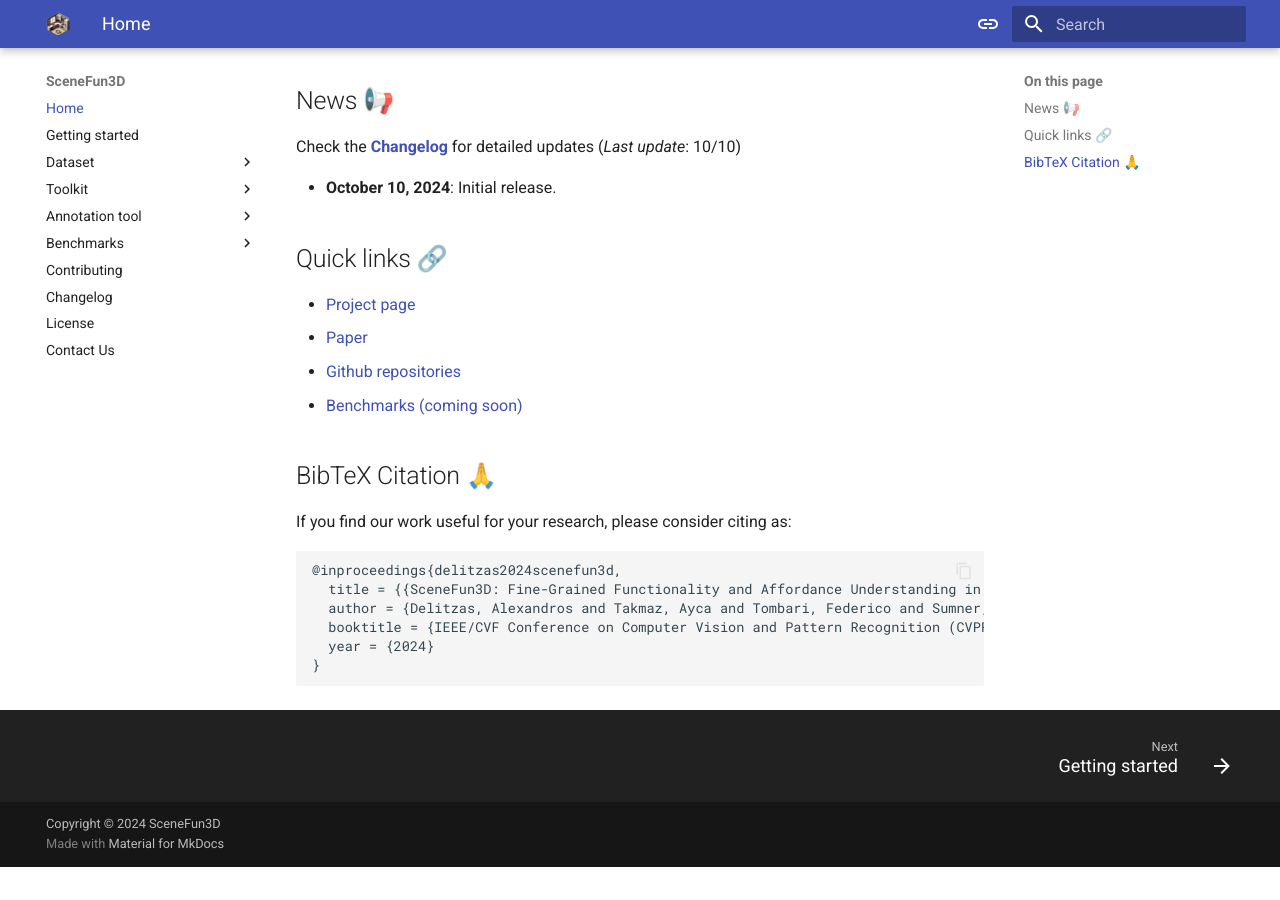
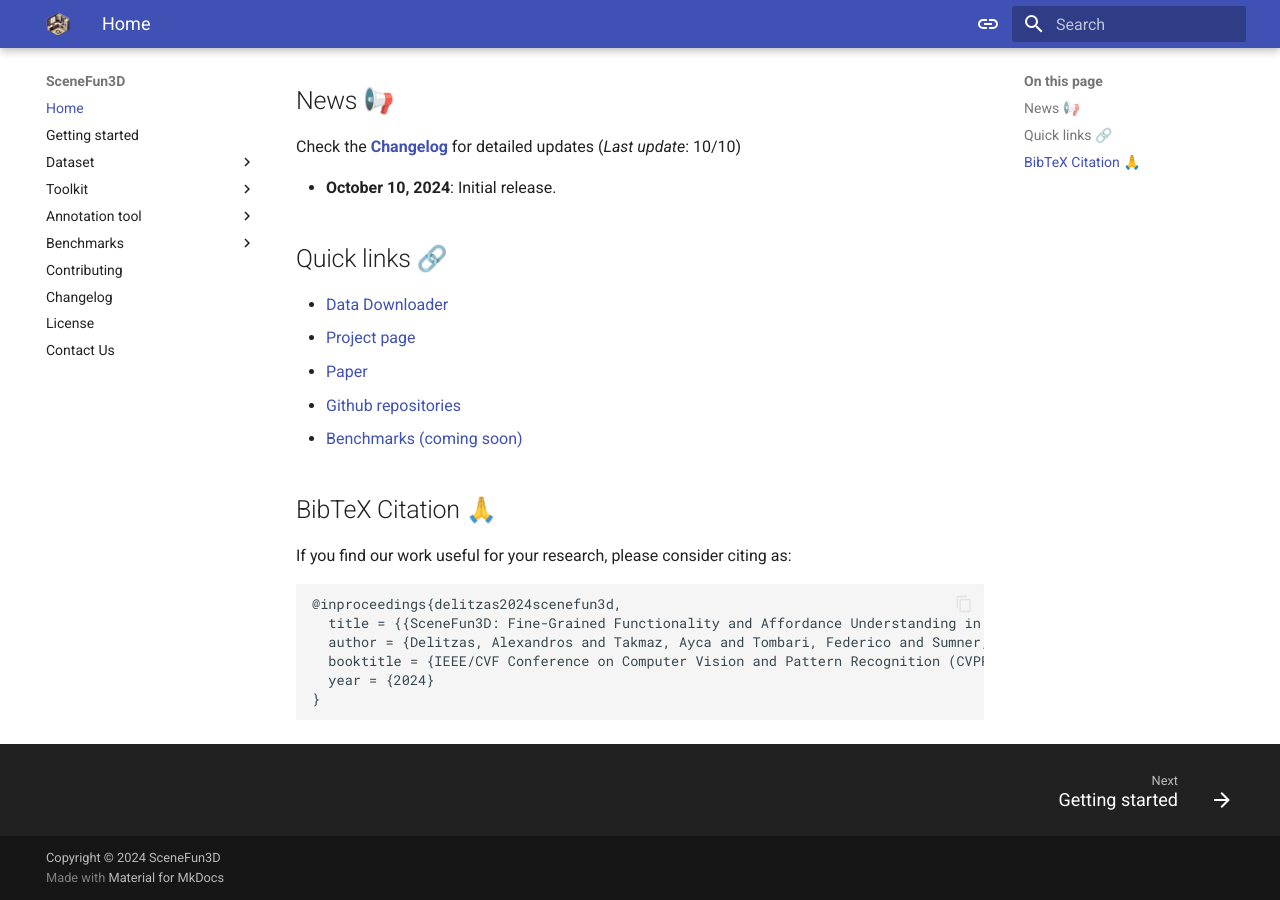
Before and after one commit to SceneFun3D/documentation, an MkDocs documentation site: the page built from docs/index.md, in a window 1280 px wide and 900 px high, scrolled down 1031 px. Built offline with MkDocs 1.6.1 and Material for MkDocs 9.7.7, drawn with Linux system fonts in a browser that asks for light colours; before the commit the page ends 1898 px from its top, so only the background shows below that.

Commit message:
Update index.md

```diff
--- a/docs/index.md
+++ b/docs/index.md
@@ -43,7 +43,7 @@ Check the [**Changelog**](site:changelog) for detailed updates (*Last update*: 1
 - **October 10, 2024**: Initial release.
 
 ## Quick links 🔗
-
+* <a href="https://scenefun3d.github.io/documentation/toolkit/data-downloader/" target="_blank">Data Downloader</a>
 * <a href="https://scenefun3d.github.io" target="_blank">Project page</a>
 * <a href="https://alexdelitzas.github.io/assets/pdf/SceneFun3D.pdf" target="_blank">Paper</a>
 * <a href="https://github.com/SceneFun3D" target="_blank">Github repositories</a>
```
